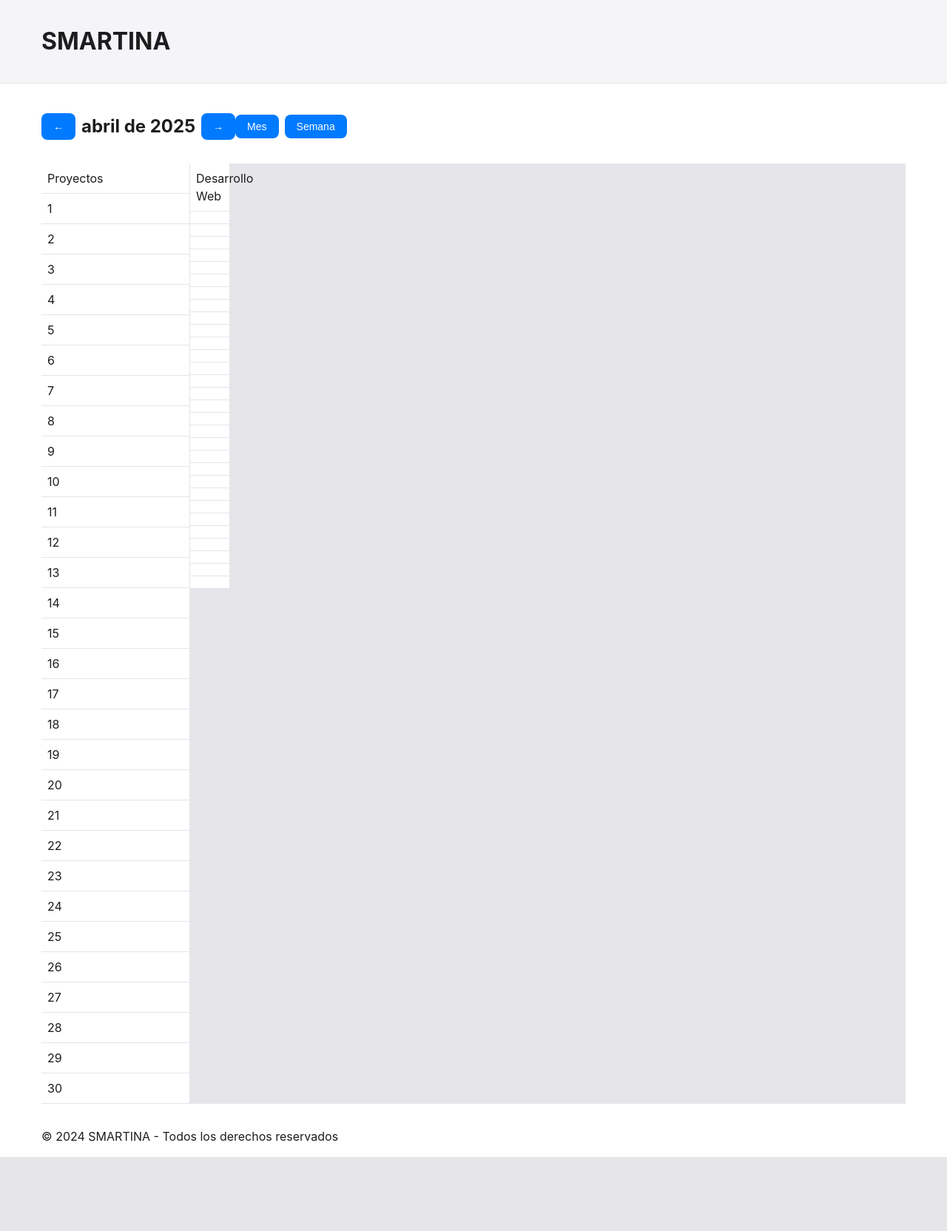
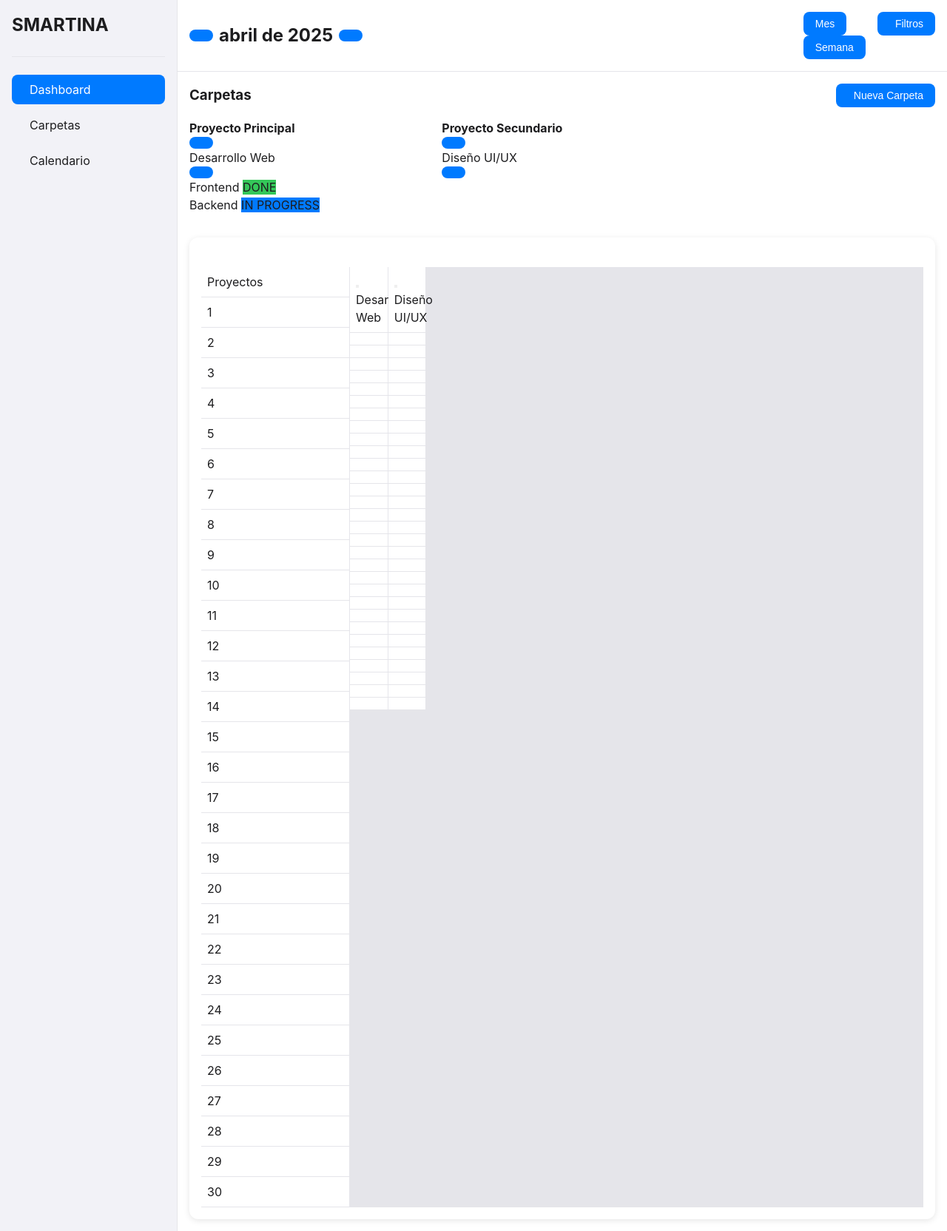
Before and after one commit to JeffReynaud/SMARTINA, a Flask app: page / in a window 1280 px wide. Shown: the whole page at 74% size. Before the commit the page ends 1564 px from the top, so only its background shows below. Run offline with Flask 3, Linux system fonts and the light colour scheme; some libraries are stand-ins or nearby versions.

Commit message:
Actualización del dashboard con vista Gantt, carpetas y filtros

```diff
--- a/app/static/css/styles.css
+++ b/app/static/css/styles.css
@@ -22,6 +22,9 @@
     --apple-spacing-md: 16px;
     --apple-spacing-lg: 24px;
     --apple-spacing-xl: 32px;
+
+    /* Layout */
+    --sidebar-width: 240px;
 }
 
 /* Reset y estilos base */
@@ -38,31 +41,111 @@ body {
     background-color: #FFFFFF;
 }
 
-/* Contenedor principal */
-.container {
-    width: 100%;
-    max-width: 1200px;
-    margin: 0 auto;
+/* Layout Principal */
+.app-container {
+    display: flex;
+    min-height: 100vh;
+}
+
+/* Sidebar */
+.sidebar {
+    width: var(--sidebar-width);
+    background-color: var(--apple-gray-6);
+    padding: var(--apple-spacing-md);
+    border-right: 1px solid var(--apple-gray-5);
+}
+
+.sidebar-header {
+    padding-bottom: var(--apple-spacing-lg);
+    border-bottom: 1px solid var(--apple-gray-5);
+}
+
+.sidebar-nav ul {
+    list-style: none;
+    margin-top: var(--apple-spacing-lg);
+}
+
+.sidebar-nav li {
+    display: flex;
+    align-items: center;
+    padding: var(--apple-spacing-sm) var(--apple-spacing-md);
+    margin-bottom: var(--apple-spacing-sm);
+    border-radius: 8px;
+    cursor: pointer;
+}
+
+.sidebar-nav li.active {
+    background-color: var(--apple-blue);
+    color: white;
+}
+
+.sidebar-nav li i {
+    margin-right: var(--apple-spacing-sm);
+}
+
+/* Main Content */
+.main-content {
+    flex: 1;
+    display: flex;
+    flex-direction: column;
+}
+
+/* Header */
+.main-header {
+    padding: var(--apple-spacing-md);
+    border-bottom: 1px solid var(--apple-gray-5);
+    display: flex;
+    justify-content: space-between;
+    align-items: center;
+}
+
+.header-controls {
+    display: flex;
+    align-items: center;
+    gap: var(--apple-spacing-sm);
+}
+
+.header-actions {
+    display: flex;
+    gap: var(--apple-spacing-md);
+}
+
+/* Dashboard Content */
+.dashboard-content {
+    flex: 1;
+    padding: var(--apple-spacing-md);
+    overflow-y: auto;
+}
+
+/* Folders Section */
+.folders-section {
+    margin-bottom: var(--apple-spacing-xl);
+}
+
+.section-header {
+    display: flex;
+    justify-content: space-between;
+    align-items: center;
+    margin-bottom: var(--apple-spacing-md);
+}
+
+.folders-grid {
+    display: grid;
+    grid-template-columns: repeat(auto-fill, minmax(300px, 1fr));
+    gap: var(--apple-spacing-md);
+}
+
+/* Gantt Section */
+.gantt-section {
+    background-color: white;
+    border-radius: 12px;
+    box-shadow: 0 2px 8px rgba(0, 0, 0, 0.1);
     padding: var(--apple-spacing-md);
 }
 
-/* Barra de navegación */
-.navbar {
-    background-color: #F5F5F7;
-    padding: var(--apple-spacing-md);
-    border-bottom: 1px solid var(--apple-gray-5);
-}
-
-/* Vista Gantt */
 .gantt-container {
+    overflow-x: auto;
     margin-top: var(--apple-spacing-lg);
-    overflow-x: auto;
-}
-
-.gantt-header {
-    display: flex;
-    align-items: center;
-    margin-bottom: var(--apple-spacing-md);
 }
 
 .gantt-timeline {
@@ -91,12 +174,6 @@ body {
 .status-done { background-color: var(--apple-green); }
 
 /* Controles */
-.controls {
-    display: flex;
-    gap: var(--apple-spacing-sm);
-    margin-bottom: var(--apple-spacing-md);
-}
-
 .button {
     padding: var(--apple-spacing-sm) var(--apple-spacing-md);
     border-radius: 8px;
@@ -105,6 +182,9 @@ body {
     color: white;
     cursor: pointer;
     font-size: 14px;
+    display: flex;
+    align-items: center;
+    gap: var(--apple-spacing-sm);
     transition: background-color 0.2s;
 }
 
--- a/app/static/js/main.js
+++ b/app/static/js/main.js
@@ -29,6 +29,20 @@ const sampleData = {
                     ]
                 }
             ]
+        },
+        {
+            id: "2",
+            name: "Proyecto Secundario",
+            projects: [
+                {
+                    id: "p2",
+                    name: "Diseño UI/UX",
+                    startDate: "2024-01-10",
+                    endDate: "2024-01-25",
+                    status: "READY FOR REVIEW",
+                    subprojects: []
+                }
+            ]
         }
     ]
 };
@@ -37,6 +51,7 @@ const sampleData = {
 let currentDate = new Date();
 let viewMode = "month";
 let expandedProjects = {};
+let statusFilter = [];
 
 // Funciones de utilidad
 function formatDate(date) {
@@ -49,6 +64,50 @@ function getDaysInMonth(date) {
 
 function getFirstDayOfMonth(date) {
     return new Date(date.getFullYear(), date.getMonth(), 1).getDay();
+}
+
+// Renderizar carpetas
+function renderFolders() {
+    const foldersGrid = document.getElementById('foldersGrid');
+    foldersGrid.innerHTML = '';
+
+    sampleData.folders.forEach(folder => {
+        const folderCard = document.createElement('div');
+        folderCard.className = 'folder-card';
+        folderCard.innerHTML = `
+            <div class="folder-header">
+                <h4>${folder.name}</h4>
+                <button class="button button-small">
+                    <i class="lucide lucide-plus"></i>
+                </button>
+            </div>
+            <div class="folder-projects">
+                ${folder.projects.map(project => `
+                    <div class="project-item">
+                        <div class="project-header">
+                            <span>${project.name}</span>
+                            <button class="button button-small toggle-expand" data-project-id="${project.id}">
+                                <i class="lucide lucide-chevron-down"></i>
+                            </button>
+                        </div>
+                        ${project.subprojects && project.subprojects.length > 0 ? `
+                            <div class="subprojects" id="subprojects-${project.id}">
+                                ${project.subprojects.map(subproject => `
+                                    <div class="subproject-item">
+                                        <span>${subproject.name}</span>
+                                        <span class="status-badge status-${subproject.status.toLowerCase().replace(' ', '-')}">
+                                            ${subproject.status}
+                                        </span>
+                                    </div>
+                                `).join('')}
+                            </div>
+                        ` : ''}
+                    </div>
+                `).join('')}
+            </div>
+        `;
+        foldersGrid.appendChild(folderCard);
+    });
 }
 
 // Renderizar el diagrama de Gantt
@@ -93,7 +152,14 @@ function renderProject(project, container) {
     // Celda del nombre del proyecto
     const nameCell = document.createElement('div');
     nameCell.className = 'gantt-item';
-    nameCell.textContent = project.name;
+    nameCell.innerHTML = `
+        <div class="project-name">
+            <button class="toggle-expand" data-project-id="${project.id}">
+                <i class="lucide lucide-chevron-down"></i>
+            </button>
+            <span>${project.name}</span>
+        </div>
+    `;
     projectRow.appendChild(nameCell);
 
     // Celdas de días
@@ -126,22 +192,30 @@ function renderProject(project, container) {
     }
 }
 
+// Toggle project expansion
+function toggleProjectExpansion(projectId) {
+    expandedProjects[projectId] = !expandedProjects[projectId];
+    renderGantt();
+    renderFolders();
+}
+
 // Event Listeners
 document.addEventListener('DOMContentLoaded', function() {
-    // Inicializar el diagrama
+    // Inicializar vistas
+    renderFolders();
     renderGantt();
-    document.getElementById('currentMonth').textContent = formatDate(currentDate);
+    document.getElementById('currentPeriod').textContent = formatDate(currentDate);
 
     // Eventos de navegación
-    document.getElementById('prevMonth').addEventListener('click', () => {
+    document.getElementById('prevPeriod').addEventListener('click', () => {
         currentDate.setMonth(currentDate.getMonth() - 1);
-        document.getElementById('currentMonth').textContent = formatDate(currentDate);
+        document.getElementById('currentPeriod').textContent = formatDate(currentDate);
         renderGantt();
     });
 
-    document.getElementById('nextMonth').addEventListener('click', () => {
+    document.getElementById('nextPeriod').addEventListener('click', () => {
         currentDate.setMonth(currentDate.getMonth() + 1);
-        document.getElementById('currentMonth').textContent = formatDate(currentDate);
+        document.getElementById('currentPeriod').textContent = formatDate(currentDate);
         renderGantt();
     });
 
@@ -155,4 +229,28 @@ document.addEventListener('DOMContentLoaded', function() {
         viewMode = "week";
         renderGantt();
     });
+
+    // Eventos de expansión de proyectos
+    document.addEventListener('click', (e) => {
+        if (e.target.closest('.toggle-expand')) {
+            const projectId = e.target.closest('.toggle-expand').dataset.projectId;
+            toggleProjectExpansion(projectId);
+        }
+    });
+
+    // Eventos de filtros
+    document.getElementById('filterButton').addEventListener('click', () => {
+        document.getElementById('filterPopup').style.display = 'block';
+    });
+
+    document.getElementById('applyFilters').addEventListener('click', () => {
+        // Implementar lógica de filtros
+        document.getElementById('filterPopup').style.display = 'none';
+    });
+
+    document.getElementById('clearFilters').addEventListener('click', () => {
+        statusFilter = [];
+        document.getElementById('filterPopup').style.display = 'none';
+        renderGantt();
+    });
 });
--- a/app/templates/base.html
+++ b/app/templates/base.html
@@ -3,41 +3,103 @@
 <head>
     <meta charset="UTF-8">
     <meta name="viewport" content="width=device-width, initial-scale=1.0">
-    <title>SMARTINA - Vista Gantt</title>
+    <title>SMARTINA - Dashboard</title>
     <link rel="stylesheet" href="{{ url_for('static', filename='css/styles.css') }}">
+    <link href="https://cdn.jsdelivr.net/npm/lucide-static@0.263.0/font/lucide.css" rel="stylesheet">
 </head>
 <body>
-    <header class="navbar">
-        <div class="container">
-            <h1>SMARTINA</h1>
-        </div>
-    </header>
+    <div class="app-container">
+        <!-- Sidebar -->
+        <aside class="sidebar">
+            <div class="sidebar-header">
+                <h1>SMARTINA</h1>
+            </div>
+            <nav class="sidebar-nav">
+                <ul>
+                    <li class="active">
+                        <i class="lucide lucide-layout-dashboard"></i>
+                        <span>Dashboard</span>
+                    </li>
+                    <li>
+                        <i class="lucide lucide-folder"></i>
+                        <span>Carpetas</span>
+                    </li>
+                    <li>
+                        <i class="lucide lucide-calendar"></i>
+                        <span>Calendario</span>
+                    </li>
+                </ul>
+            </nav>
+        </aside>
 
-    <main class="container">
-        <div class="gantt-container">
-            <div class="gantt-header">
-                <div class="controls">
-                    <button class="button" id="prevMonth">←</button>
-                    <h2 id="currentMonth">Enero 2024</h2>
-                    <button class="button" id="nextMonth">→</button>
+        <!-- Main Content -->
+        <main class="main-content">
+            <!-- Header -->
+            <header class="main-header">
+                <div class="header-controls">
+                    <button class="button" id="prevPeriod">
+                        <i class="lucide lucide-chevron-left"></i>
+                    </button>
+                    <h2 id="currentPeriod">Enero 2024</h2>
+                    <button class="button" id="nextPeriod">
+                        <i class="lucide lucide-chevron-right"></i>
+                    </button>
                 </div>
-                <div class="controls">
-                    <button class="button" id="viewMonth">Mes</button>
-                    <button class="button" id="viewWeek">Semana</button>
+                <div class="header-actions">
+                    <div class="view-controls">
+                        <button class="button" id="viewMonth">Mes</button>
+                        <button class="button" id="viewWeek">Semana</button>
+                    </div>
+                    <div class="filter-controls">
+                        <button class="button" id="filterButton">
+                            <i class="lucide lucide-filter"></i>
+                            Filtros
+                        </button>
+                    </div>
                 </div>
+            </header>
+
+            <!-- Dashboard Content -->
+            <div class="dashboard-content">
+                <!-- Folders Section -->
+                <section class="folders-section">
+                    <div class="section-header">
+                        <h3>Carpetas</h3>
+                        <button class="button button-primary">
+                            <i class="lucide lucide-plus"></i>
+                            Nueva Carpeta
+                        </button>
+                    </div>
+                    <div class="folders-grid" id="foldersGrid">
+                        <!-- Las carpetas se cargarán dinámicamente -->
+                    </div>
+                </section>
+
+                <!-- Gantt View -->
+                <section class="gantt-section">
+                    <div class="gantt-container">
+                        <div class="gantt-timeline" id="ganttTimeline">
+                            <!-- El diagrama de Gantt se generará dinámicamente -->
+                        </div>
+                    </div>
+                </section>
             </div>
+        </main>
+    </div>
 
-            <div class="gantt-timeline" id="ganttTimeline">
-                <!-- Aquí se generará dinámicamente el contenido del Gantt -->
+    <!-- Filter Popup -->
+    <div class="filter-popup" id="filterPopup">
+        <div class="filter-content">
+            <h3>Filtros</h3>
+            <div class="filter-options">
+                <!-- Las opciones de filtro se cargarán dinámicamente -->
+            </div>
+            <div class="filter-actions">
+                <button class="button" id="applyFilters">Aplicar</button>
+                <button class="button button-secondary" id="clearFilters">Limpiar</button>
             </div>
         </div>
-    </main>
-
-    <footer>
-        <div class="container">
-            <p>© 2024 SMARTINA - Todos los derechos reservados</p>
-        </div>
-    </footer>
+    </div>
 
     <script src="{{ url_for('static', filename='js/main.js') }}"></script>
 </body>
```
Also changed, not shown: other parts of app/static/css/styles.css (+52 -1 lines).
